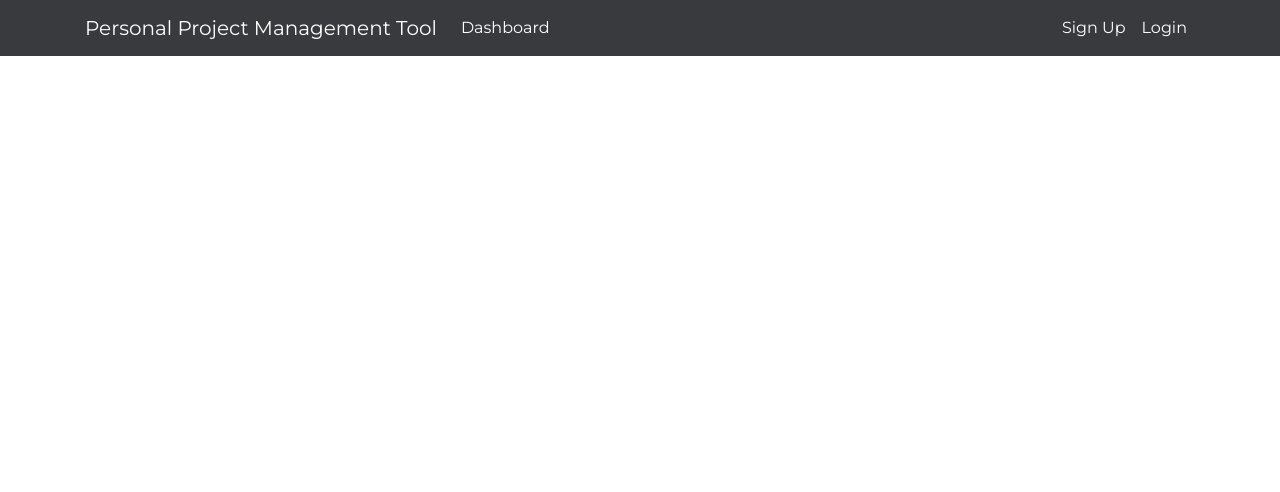
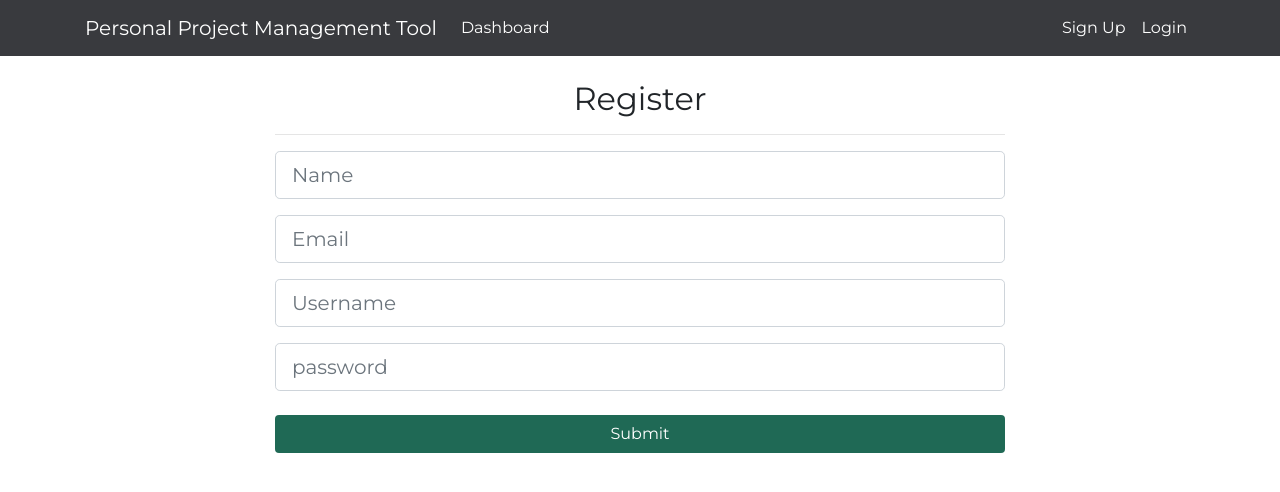
Before and after one commit to bharvi-bissa/project-manager-app, a React (Create React App) app in the folder project-manager-react-client/: page /auth/register in a window 1280 px wide. Shown: the top 492 px of the page. Built offline with nearby package versions, Linux system fonts and the light colour scheme.

Commit message:
added registerUser functionality and login user page | react

```diff
--- a/project-manager-react-client/src/App.js
+++ b/project-manager-react-client/src/App.js
@@ -10,6 +10,9 @@ import ProjectBoard from "./components/ProjectBoard/ProjectBoard";
 
 import { Provider } from "react-redux";
 import store from "./Store";
+import { registerUser } from "./actions/authActions";
+import Register from "./components/Auth/Register";
+import Login from "./components/Auth/Login";
 
 class App extends Component {
   render() {
@@ -40,6 +43,8 @@ class App extends Component {
             path="/updateProject/:projectIdentifier"
             component={UpdateProject}
           />
+          <Route exact path="/auth/register" component={Register} />
+          <Route exact path="/auth/login" component={Login} />
         </BrowserRouter>
       </Provider>
     );
--- /dev/null
+++ b/project-manager-react-client/src/actions/authActions.js
@@ -0,0 +1,30 @@
+import axios from "axios";
+import { REGISTER_USER, GET_ERRORS } from "./types";
+
+export const registerUser = (user, history) => async dispatch => {
+  try {
+    const res = await axios.post("/api/auth/signup", user);
+    history.push("/dashboard");
+    dispatch({
+      type: REGISTER_USER,
+      payload: res.data
+    });
+  } catch (error) {
+    dispatch({
+      type: GET_ERRORS,
+      payload: error.response.data
+    });
+  }
+};
+
+export const loginUser = (user, history) => async dispatch => {
+  try {
+    const res = await axios.post("/api/auth/signin", user);
+    console.log(res.data);
+  } catch (error) {
+    dispatch({
+      type: GET_ERRORS,
+      payload: error.response.data
+    });
+  }
+};
--- a/project-manager-react-client/src/actions/types.js
+++ b/project-manager-react-client/src/actions/types.js
@@ -7,3 +7,7 @@ export const DELETE_PROJECT = "DELETE_PROJECT";
 export const GET_BACKLOG = "GET_BACKLOG";
 export const DELETE_PROJECT_TASK = "DELETE_PROJECT_TASK";
 export const GET_PROJECT_TASK = "GET_PROJECT_TASK";
+
+//Types for auth actions
+export const REGISTER_USER = "REGISTER_USER";
+export const LOGIN_USER = "LOGIN_USER";
--- /dev/null
+++ b/project-manager-react-client/src/components/Auth/Login.js
@@ -0,0 +1,102 @@
+import React, { Component } from "react";
+import PropTypes from "prop-types";
+import { loginUser } from "../../actions/authActions";
+import { connect } from "react-redux";
+import classnames from "classnames";
+
+class Register extends Component {
+  constructor() {
+    super();
+
+    this.state = {
+      password: "",
+      username: "",
+      errors: ""
+    };
+
+    this.onChange = this.onChange.bind(this);
+    this.onSubmit = this.onSubmit.bind(this);
+  }
+
+  //life cycle hook
+  componentWillReceiveProps(nextProps) {
+    if (nextProps.errors) {
+      this.setState({ errors: nextProps.errors });
+    }
+  }
+
+  onChange(e) {
+    this.setState({ [e.target.name]: e.target.value });
+  }
+
+  onSubmit(e) {
+    e.preventDefault();
+    const user = {
+      username: this.state.username,
+      password: this.state.password
+    };
+    console.log(user);
+    this.props.loginUser(user, this.props.history);
+  }
+
+  render() {
+    const { errors } = this.state;
+    return (
+      <div>
+        <div className="project">
+          <div className="container">
+            <div className="row">
+              <div className="col-md-8 m-auto">
+                <h2 className=" text-center">Login</h2>
+                <hr />
+                <form onSubmit={this.onSubmit}>
+                  <div className="form-group">
+                    <input
+                      type="Username"
+                      className={classnames("form-control form-control-lg", {
+                        "is-invalid": errors.username
+                      })}
+                      name="username"
+                      placeholder="Username"
+                      value={this.state.username}
+                      onChange={this.onChange}
+                    />
+                    {errors.username && (
+                      <div className="invalid-feedback">{errors.username}</div>
+                    )}
+                  </div>
+                  <div className="form-group">
+                    <input
+                      type="password"
+                      className={classnames("form-control form-control-lg", {
+                        "is-invalid": errors.password
+                      })}
+                      name="password"
+                      value={this.state.password}
+                      placeholder="password"
+                      onChange={this.onChange}
+                    />
+                    {errors.password && (
+                      <div className="invalid-feedback">{errors.password}</div>
+                    )}
+                  </div>
+
+                  <input
+                    type="submit"
+                    className="btn btn-green btn-block mt-4"
+                  />
+                </form>
+              </div>
+            </div>
+          </div>
+        </div>
+      </div>
+    );
+  }
+}
+
+const mapStateToProps = state => ({
+  errors: state.errors
+});
+
+export default connect(mapStateToProps, { loginUser })(Register);
--- /dev/null
+++ b/project-manager-react-client/src/components/Auth/Register.js
@@ -0,0 +1,136 @@
+import React, { Component } from "react";
+import PropTypes from "prop-types";
+import { registerUser } from "../../actions/authActions";
+import { connect } from "react-redux";
+import classnames from "classnames";
+
+class Register extends Component {
+  constructor() {
+    super();
+
+    this.state = {
+      email: "",
+      name: "",
+      password: "",
+      username: "",
+      errors: ""
+    };
+
+    this.onChange = this.onChange.bind(this);
+    this.onSubmit = this.onSubmit.bind(this);
+  }
+
+  //life cycle hook
+  componentWillReceiveProps(nextProps) {
+    if (nextProps.errors) {
+      this.setState({ errors: nextProps.errors });
+    }
+  }
+
+  onChange(e) {
+    this.setState({ [e.target.name]: e.target.value });
+  }
+
+  onSubmit(e) {
+    e.preventDefault();
+    const newUser = {
+      name: this.state.name,
+      username: this.state.username,
+      email: this.state.email,
+      password: this.state.password
+    };
+    console.log(newUser);
+    this.props.registerUser(newUser, this.props.history);
+  }
+
+  render() {
+    const { errors } = this.state;
+    return (
+      <div>
+        <div className="project">
+          <div className="container">
+            <div className="row">
+              <div className="col-md-8 m-auto">
+                <h2 className=" text-center">Register</h2>
+                <hr />
+                <form onSubmit={this.onSubmit}>
+                  <div className="form-group">
+                    <input
+                      type="text"
+                      className={classnames("form-control form-control-lg", {
+                        "is-invalid": errors.name
+                      })}
+                      placeholder="Name"
+                      name="name"
+                      value={this.state.name}
+                      onChange={this.onChange}
+                    />
+                    {errors.name && (
+                      <div className="invalid-feedback">{errors.name}</div>
+                    )}
+                  </div>
+                  <div className="form-group">
+                    <input
+                      type="text"
+                      className={classnames("form-control form-control-lg", {
+                        "is-invalid": errors.email
+                      })}
+                      placeholder="Email"
+                      name="email"
+                      value={this.state.email}
+                      onChange={this.onChange}
+                    />
+                    {errors.email && (
+                      <div className="invalid-feedback">{errors.email}</div>
+                    )}
+                  </div>
+                  <div className="form-group">
+                    <input
+                      type="Username"
+                      className={classnames("form-control form-control-lg", {
+                        "is-invalid": errors.username
+                      })}
+                      name="username"
+                      placeholder="Username"
+                      value={this.state.username}
+                      onChange={this.onChange}
+                    />
+                    {errors.username && (
+                      <div className="invalid-feedback">{errors.username}</div>
+                    )}
+                  </div>
+                  <div className="form-group">
+                    <input
+                      type="password"
+                      className={classnames("form-control form-control-lg", {
+                        "is-invalid": errors.password
+                      })}
+                      name="password"
+                      value={this.state.password}
+                      placeholder="password"
+                      onChange={this.onChange}
+                    />
+                    {errors.password && (
+                      <div className="invalid-feedback">{errors.password}</div>
+                    )}
+                  </div>
+
+                  <input
+                    type="submit"
+                    className="btn btn-green btn-block mt-4"
+                  />
+                </form>
+              </div>
+            </div>
+          </div>
+        </div>
+      </div>
+    );
+  }
+}
+
+const mapStateToProps = state => ({
+  errors: state.errors
+});
+
+export default connect(mapStateToProps, { registerUser })(Register);
--- a/project-manager-react-client/src/components/ProjectBoard/ProjectBoard.js
+++ b/project-manager-react-client/src/components/ProjectBoard/ProjectBoard.js
@@ -79,7 +79,6 @@ class ProjectBoard extends Component {
     };
     const boardContent = projectBoard(projectTasks, errors);
     const btn = renderButton();
-    console.log(btn);
     return (
       <div className="container">
         {btn}
```
Also changed, not shown: 1 other file (tests, documents, lock files or other folders).
